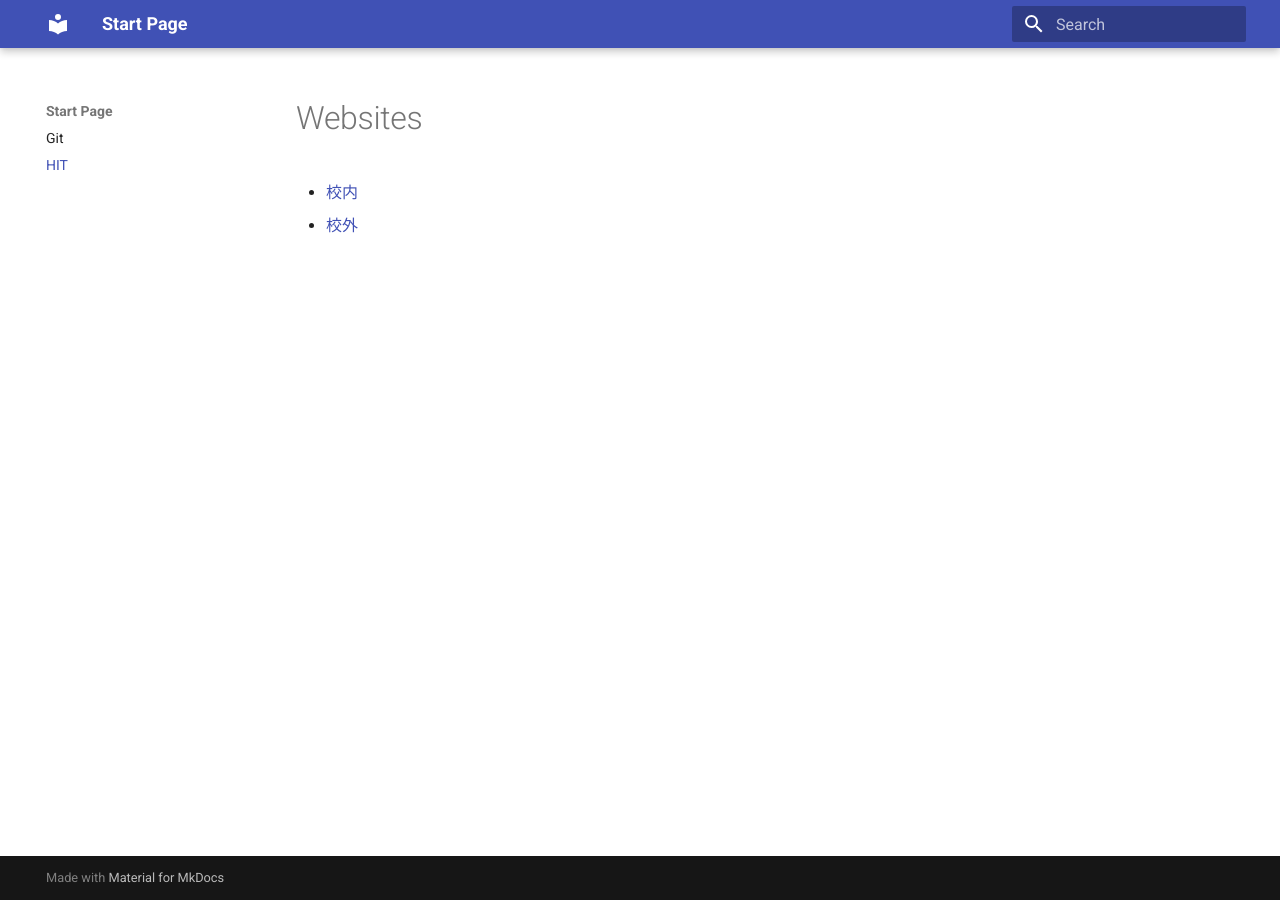
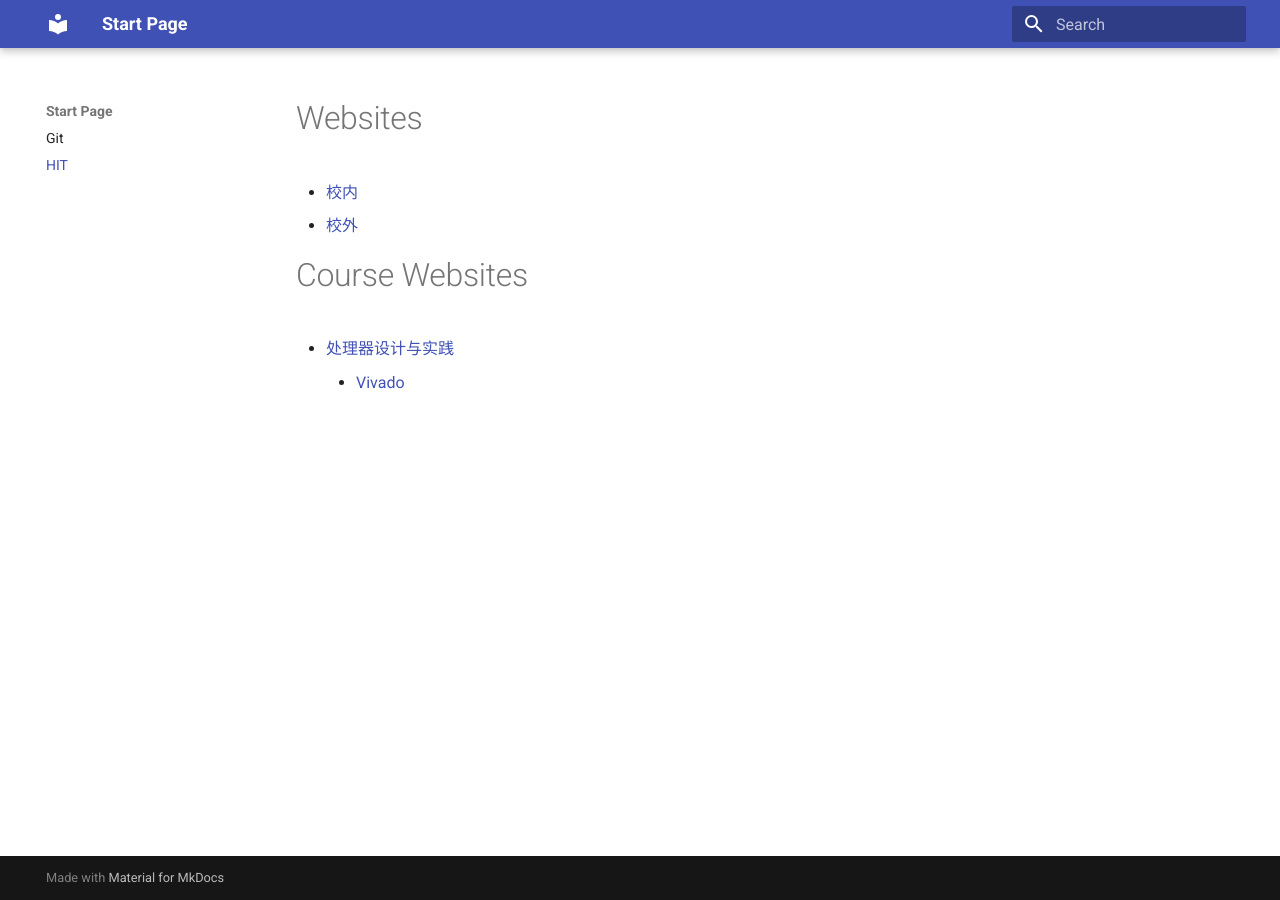
Before and after one commit to RainstormOK/start-page, an MkDocs documentation site: the page built from docs/hit.md, in a window 1280 px wide. Built offline with MkDocs 1.6.1 and Material for MkDocs 9.7.7, drawn with Linux system fonts in a browser that asks for light colours.

Commit message:
add 处理器设计与实践

```diff
--- a/docs/hit.md
+++ b/docs/hit.md
@@ -2,3 +2,8 @@
 
 - [校内](http://jwts.hit.edu.cn/)
 - [校外](https://ivpn.hit.edu.cn/)
+
+# Course Websites
+
+- [处理器设计与实践](https://hit-coa.gitlab.io/hit-cdp-lab/cs/)
+	- [Vivado](https://china.xilinx.com/support/download/index.html/content/xilinx/zh/downloadNav/vivado-design-tools/archive.html)
```
